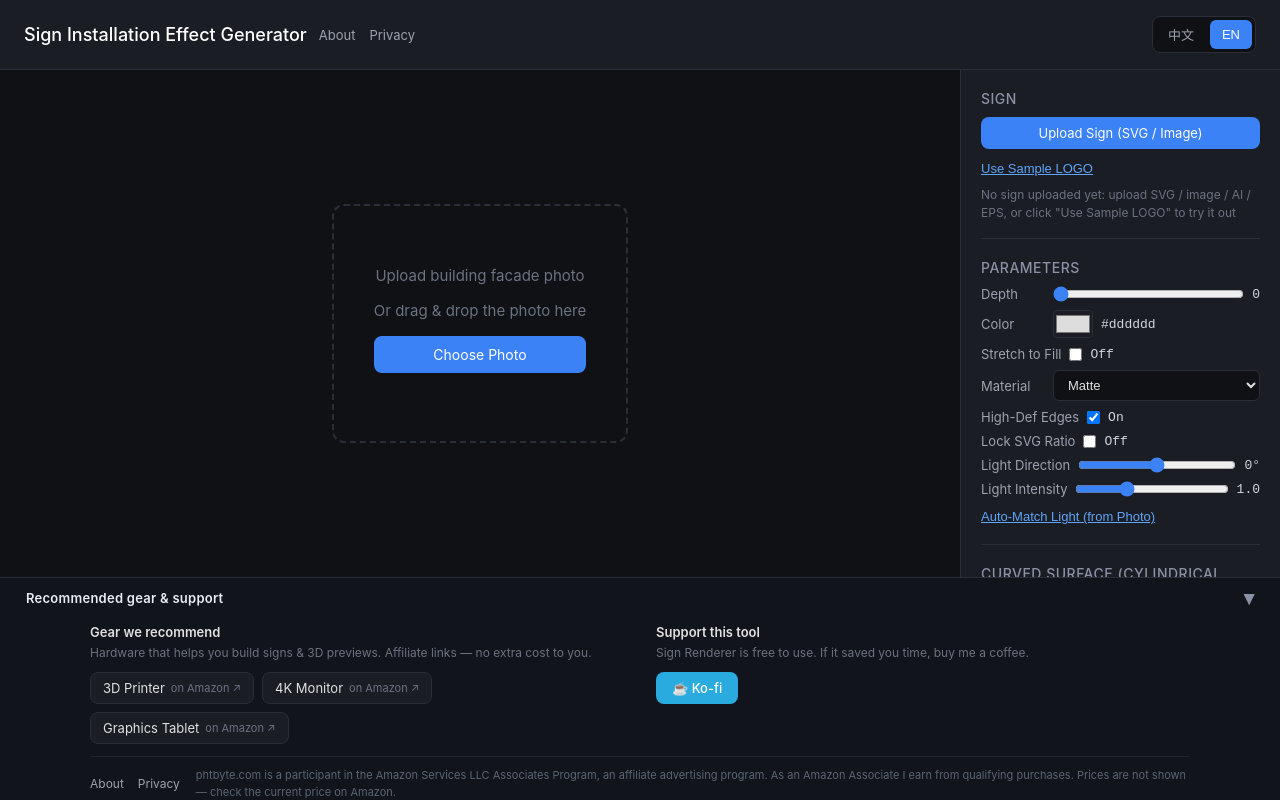
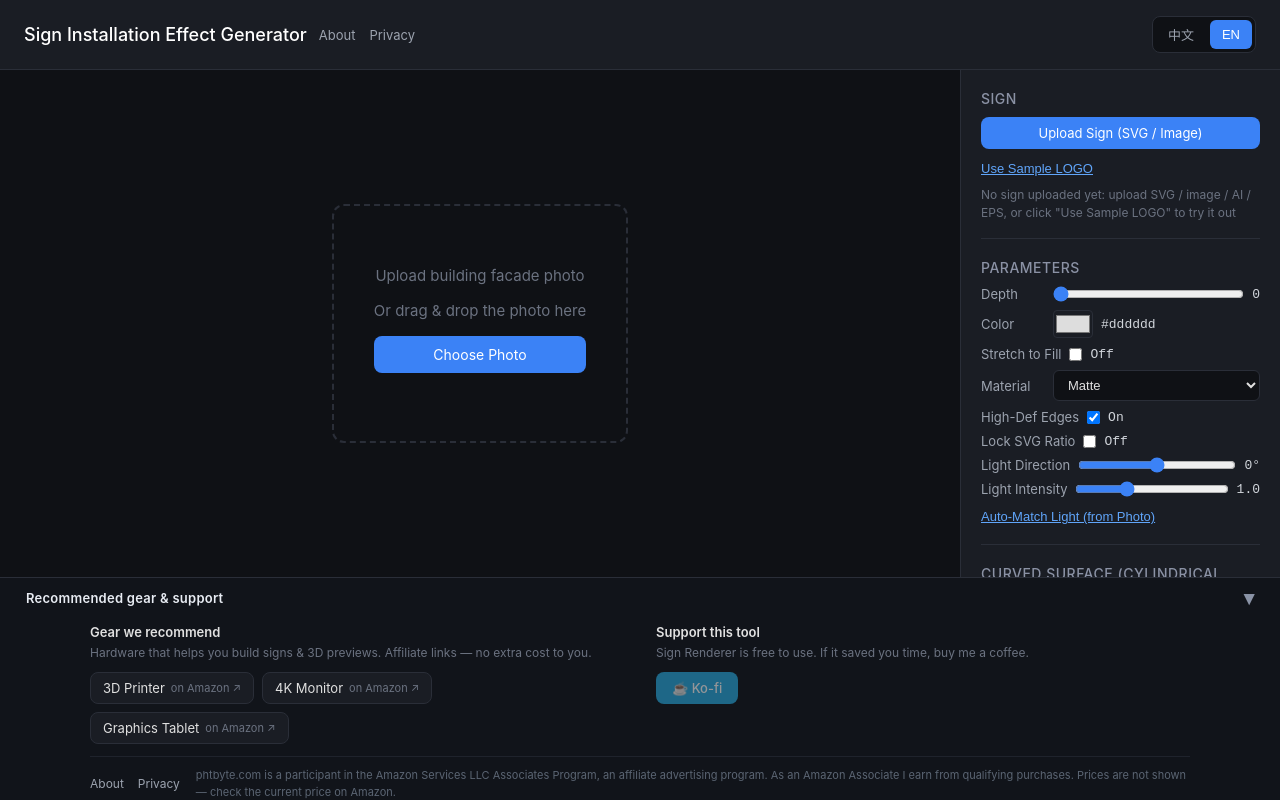
Before and after one commit to pht1991/sign-renderer, a React (Vite) app: page / in a window 1280 px wide. Built offline with nearby package versions, Linux system fonts and the light colour scheme.

Commit message:
feat: 暂时禁用 Ko-fi 赞助入口，待支付渠道配置完成

```diff
--- a/public/about.html
+++ b/public/about.html
@@ -19,6 +19,7 @@
   .chip span { color: #6b7280; font-size: 12px; }
   .btn { display: inline-block; padding: 10px 18px; border-radius: 8px; text-decoration: none; font-size: 14px; margin-right: 10px; }
   .kofi { background: #29abe0; color: #fff; }
+  .disabled { pointer-events: none; opacity: 0.55; cursor: not-allowed; }
   .ftc { margin-top: 36px; padding-top: 16px; border-top: 1px solid #2a2e38; font-size: 12px; color: #6b7280; }
   code { background: #15181f; padding: 2px 6px; border-radius: 4px; color: #93c5fd; }
 </style>
@@ -45,7 +46,8 @@
   <h2>Support this tool</h2>
   <p>If Sign Renderer saved you time, consider supporting its development:</p>
   <p>
-    <a class="btn kofi" href="https://ko-fi.com/haitaopan" target="_blank" rel="noopener">☕ Ko-fi</a>
+    <!-- KOFI_DISABLED: re-enable after PayPal/Ko-fi setup by restoring href="https://ko-fi.com/haitaopan" and removing class "disabled" -->
+    <a class="btn kofi disabled" aria-disabled="true" title="Donation setup in progress" rel="noopener">☕ Ko-fi</a>
   </p>
 
   <a class="back" href="./">← Back to Sign Renderer</a>
--- a/src/AffiliateBanner.tsx
+++ b/src/AffiliateBanner.tsx
@@ -20,6 +20,8 @@ const PRODUCTS = [
 ]
 
 const KOFI_URL = 'https://ko-fi.com/haitaopan'
+// TEMP: Ko-fi click disabled until PayPal/Ko-fi payout is wired up. Flip to true to re-enable.
+const KOFI_ENABLED = false
 
 export default function AffiliateBanner() {
   const { t } = useI18n()
@@ -62,9 +64,19 @@ export default function AffiliateBanner() {
             <h3 className="ab-title">{t('abSupportTitle')}</h3>
             <p className="ab-sub">{t('abSupportSub')}</p>
             <div className="ab-donate">
-              <a className="ab-btn ab-kofi" href={KOFI_URL} target="_blank" rel="noopener">
-                ☕ Ko-fi
-              </a>
+              {KOFI_ENABLED ? (
+                <a className="ab-btn ab-kofi" href={KOFI_URL} target="_blank" rel="noopener">
+                  ☕ Ko-fi
+                </a>
+              ) : (
+                <span
+                  className="ab-btn ab-kofi ab-disabled"
+                  aria-disabled="true"
+                  title="Donation setup in progress"
+                >
+                  ☕ Ko-fi
+                </span>
+              )}
             </div>
           </div>
         </div>
--- a/src/App.css
+++ b/src/App.css
@@ -739,6 +739,11 @@ body {
 .ab-kofi {
   background: #29abe0;
 }
+.ab-disabled {
+  pointer-events: none;
+  opacity: 0.55;
+  cursor: not-allowed;
+}
 .ab-sponsor {
   background: #10b981;
 }
```
